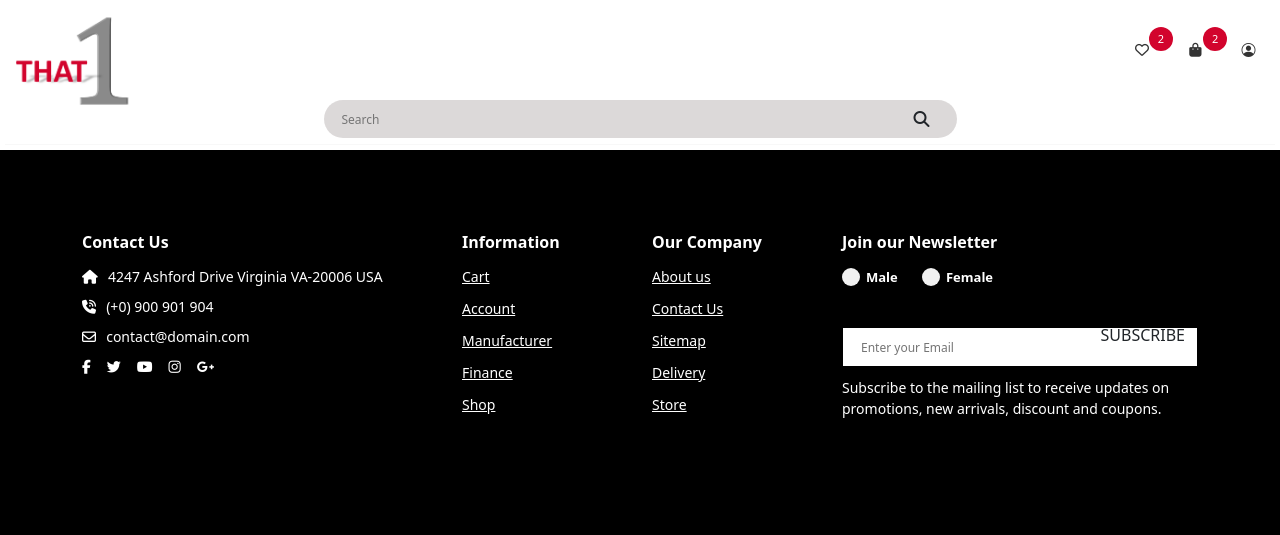
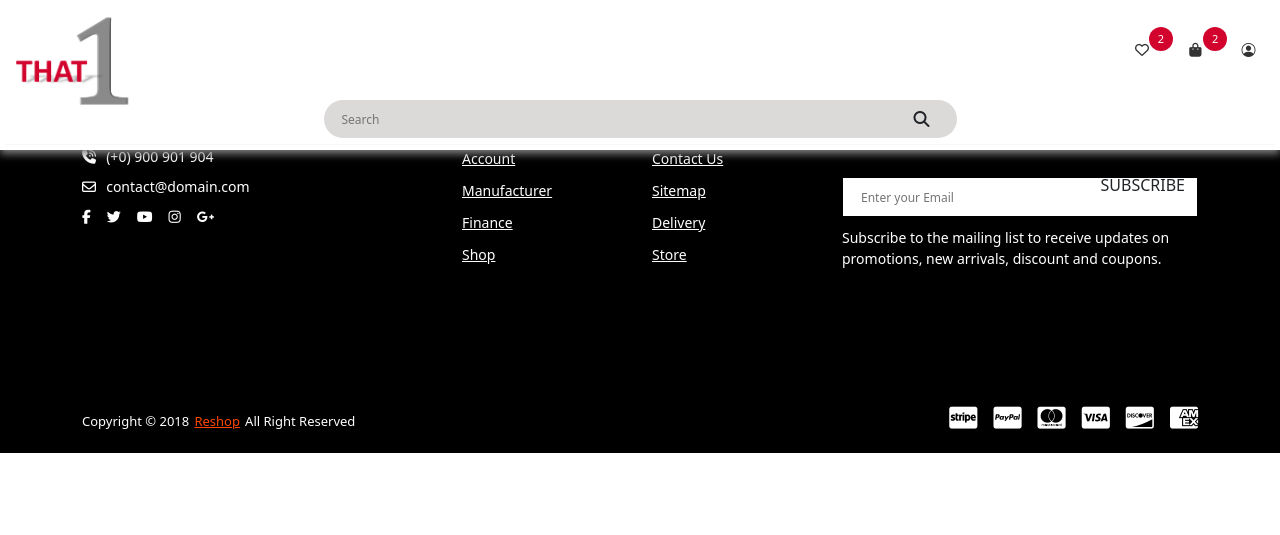
Before and after one commit to BikramSankhari/That-1, a Django app: template That_1/templates/base.html in a window 1280 px wide. Shown: the top 535 px of the page. Run offline with Django 5.2, Linux system fonts and the light colour scheme; the template is opened without the code that fills it, so the values that code supplies are empty; some libraries are stand-ins or nearby versions.

Commit message:
Made the navbar fixed and gave it shadow

```diff
--- a/That_1/static/css/navbar_custom.css
+++ b/That_1/static/css/navbar_custom.css
@@ -41,6 +41,13 @@
 .ah-list--design2>li>a {
     font-weight: normal;
     font-size: 14px;
+}
+
+#app {
+    position: fixed;
+    width: 100%;
+    z-index: 1;
+    box-shadow: 0 4px 8px #808080;
 }
 
 /* Window Size specific Settings */
```
